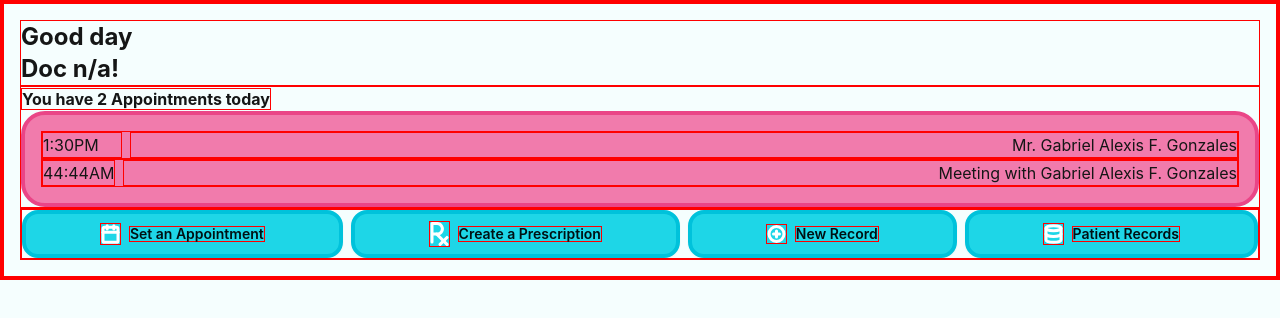
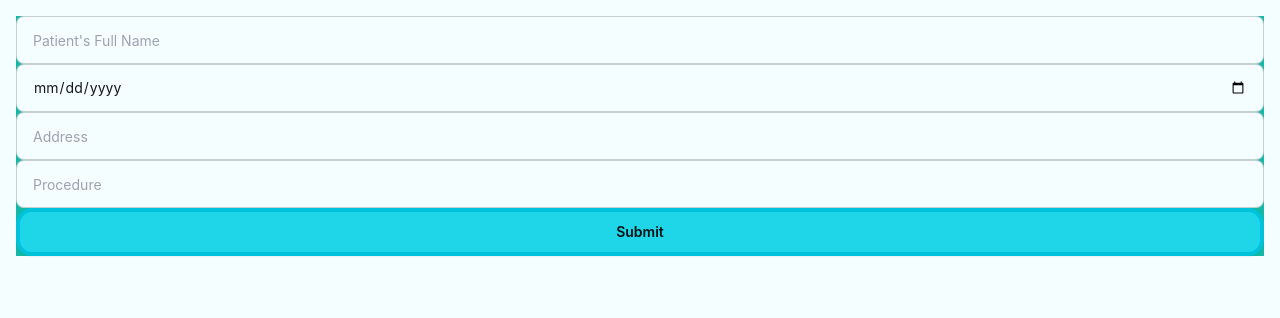
Before and after one commit to Iamusicgab/dental-record-system, a React (Vite) app: page /new in a window 1280 px wide. Shown: the top 318 px of the page. Built offline with nearby package versions, Linux system fonts and the light colour scheme.

Commit message:
Implemented Firebase, Adding System, and Patient Database

```diff
--- a/package.json
+++ b/package.json
@@ -13,7 +13,8 @@
     "@fontsource-variable/inter": "^5.0.19",
     "firebase": "^10.12.3",
     "react": "^18.3.1",
-    "react-dom": "^18.3.1"
+    "react-dom": "^18.3.1",
+    "react-router-dom": "^6.24.1"
   },
   "devDependencies": {
     "@types/react": "^18.3.3",
--- a/src/App.tsx
+++ b/src/App.tsx
@@ -1,68 +1,25 @@
-import { useState } from "react";
-import calendarPic from "./assets/calendar.svg";
-import rxPic from "./assets/rx.svg";
-import addPic from "./assets/add.svg";
-import dbPic from "./assets/db.svg";
-import settingsPic from "./assets/settings.svg";
+import Home from "./pages/home";
+import New from "./pages/new";
+import Appointment from "./pages/appointment";
+import Prescription from "./pages/prescription";
+import Patients from "./pages/patients";
+import PatientsPlaceholder from "./pages/patientsPlaceholder";
+import { BrowserRouter, Routes, Route } from "react-router-dom";
 
 function App() {
-	const [doctorFirstname, setDoctorFirstname] = useState("n/a");
-	const [activeAppointmentsToday, setActiveAppointmentsToday] = useState(2);
 	return (
-		<>
-			<body className="bg-background p-4">
-				<h1 className="text-2xl font-bold">
-					Good day
-					<br />
-					Doc {doctorFirstname}!
-				</h1>
-
-				<div>
-					<span className="font-bold">
-						You have
-						{activeAppointmentsToday === 0
-							? " no "
-							: ` ${activeAppointmentsToday} `}
-						Appointments today
-					</span>
-					<div className="bg-secondary p-4 rounded-3xl border-4 border-secondary-accent">
-						<div className="flex gap-2">
-							<span className="w-20">1:30PM</span>
-							<span className="flex-grow truncate text-right">
-								Mr. Gabriel Alexis F. Gonzales
-							</span>
-						</div>
-						<div className="flex gap-2">
-							<span>44:44AM</span>
-							<span className="flex-grow truncate text-right">
-								Meeting with Gabriel Alexis F. Gonzales
-							</span>
-						</div>
-					</div>
-				</div>
-
-				<nav className="relative bottom-0">
-					<div className="flex w-full justify-around gap-2">
-						<button className="btn btn-primary flex flex-grow justify-center items-center rounded-2xl border-4 border-primary-accent">
-							<img className="w-fit" src={calendarPic} alt="Calendar" />
-							<span className="hidden md:inline">Set an Appointment</span>
-						</button>
-						<button className="btn btn-primary flex flex-grow justify-center items-center rounded-2xl border-4 border-primary-accent">
-							<img className="w-fit" src={rxPic} alt="Prescription" />
-							<span className="hidden md:inline">Create a Prescription</span>
-						</button>
-						<button className="btn btn-primary flex flex-grow justify-center items-center rounded-2xl border-4 border-primary-accent">
-							<img className="w-fit" src={addPic} alt="Create New Record" />
-							<span className="hidden md:inline">New Record</span>
-						</button>
-						<button className="btn btn-primary flex flex-grow justify-center items-center rounded-2xl border-4 border-primary-accent">
-							<img className="w-fit" src={dbPic} alt="Patient Records" />
-							<span className="hidden md:inline">Patient Records</span>
-						</button>
-					</div>
-				</nav>
-			</body>
-		</>
+		<div className="bg-background p-4">
+			<BrowserRouter>
+				<Routes>
+					<Route path="/" element={<Home />} />
+					<Route path="/new" element={<New />} />
+					<Route path="/appointment" element={<Appointment />} />
+					<Route path="/prescription" element={<Prescription />} />
+					<Route path="/patients" element={<Patients />} />
+					<Route path="/patients/:id" element={<PatientsPlaceholder />} />
+				</Routes>
+			</BrowserRouter>
+		</div>
 	);
 }
 
--- a/src/components/firebase.tsx
+++ b/src/components/firebase.tsx
@@ -3,13 +3,13 @@ import { getFirestore } from "@firebase/firestore";
 import { getAuth, onAuthStateChanged } from "firebase/auth";
 
 const firebaseConfig = {
-	apiKey: "AIzaSyCtBM7pAMfftdH_yQdjI6LLrON481_ErtM",
-	authDomain: "dental-record-system.firebaseapp.com",
-	projectId: "dental-record-system",
-	storageBucket: "dental-record-system.appspot.com",
-	messagingSenderId: "368775360295",
-	appId: "1:368775360295:web:c145047a35ab0356388302",
-	measurementId: "G-R9N88F4WZR",
+	apiKey: "AIzaSyCs4HaxjCCcZ3pWEh0e78hL1q3ikC3RVnI",
+	authDomain: "dental-record-system-c0695.firebaseapp.com",
+	projectId: "dental-record-system-c0695",
+	storageBucket: "dental-record-system-c0695.appspot.com",
+	messagingSenderId: "446706234689",
+	appId: "1:446706234689:web:bf0ba66243dc8568ee5dc0",
+	measurementId: "G-8PHMT0LBN7",
 };
 
 const app = initializeApp(firebaseConfig);
--- a/src/index.css
+++ b/src/index.css
@@ -2,6 +2,6 @@
 @tailwind components;
 @tailwind utilities;
 
-* {
+/* * {
 	border: 1px solid red;
-}
+} */
--- a/src/pages/appointment.tsx
+++ b/src/pages/appointment.tsx
@@ -0,0 +1,7 @@
+export default function Appointment() {
+	return (
+		<div>
+			<h1>Appointment</h1>
+		</div>
+	);
+}
--- a/src/pages/home.tsx
+++ b/src/pages/home.tsx
@@ -0,0 +1,92 @@
+import { useState } from "react";
+import calendarPic from "../assets/calendar.svg";
+import rxPic from "../assets/rx.svg";
+import addPic from "../assets/add.svg";
+import dbPic from "../assets/db.svg";
+// import settingsPic from "../assets/settings.svg";
+import { useNavigate } from "react-router-dom";
+
+function Home() {
+	const [doctorFirstname, setDoctorFirstname] = useState("n/a");
+	const [activeAppointmentsToday, setActiveAppointmentsToday] = useState(2);
+	const nav = useNavigate();
+	const navButton = (link: string) => {
+		nav(link);
+	};
+	return (
+		<div>
+			<h1 className="text-2xl font-bold">
+				Good day
+				<br />
+				Doc {doctorFirstname}!
+			</h1>
+
+			<div>
+				<span className="font-bold">
+					You have
+					{activeAppointmentsToday === 0
+						? " no "
+						: ` ${activeAppointmentsToday} `}
+					Appointments today
+				</span>
+				<div className="bg-secondary p-4 rounded-3xl border-4 border-secondary-accent">
+					<div className="flex gap-2">
+						<span className="w-20">1:30PM</span>
+						<span className="flex-grow truncate text-right">
+							Mr. Gabriel Alexis F. Gonzales
+						</span>
+					</div>
+					<div className="flex gap-2">
+						<span>44:44AM</span>
+						<span className="flex-grow truncate text-right">
+							Meeting with Gabriel Alexis F. Gonzales
+						</span>
+					</div>
+				</div>
+			</div>
+
+			<nav className="relative bottom-0">
+				<div className="flex w-full justify-around gap-2">
+					<button
+						onClick={() => {
+							navButton("/appointment");
+						}}
+						className="btn btn-primary flex flex-grow justify-center items-center rounded-2xl border-4 border-primary-accent"
+					>
+						<img className="w-fit" src={calendarPic} alt="Calendar" />
+						<span className="hidden md:inline">Set an Appointment</span>
+					</button>
+					<button
+						onClick={() => {
+							navButton("/prescription");
+						}}
+						className="btn btn-primary flex flex-grow justify-center items-center rounded-2xl border-4 border-primary-accent"
+					>
+						<img className="w-fit" src={rxPic} alt="Prescription" />
+						<span className="hidden md:inline">Create a Prescription</span>
+					</button>
+					<button
+						onClick={() => {
+							navButton("/new");
+						}}
+						className="btn btn-primary flex flex-grow justify-center items-center rounded-2xl border-4 border-primary-accent"
+					>
+						<img className="w-fit" src={addPic} alt="Create New Record" />
+						<span className="hidden md:inline">New Record</span>
+					</button>
+					<button
+						onClick={() => {
+							navButton("/patients");
+						}}
+						className="btn btn-primary flex flex-grow justify-center items-center rounded-2xl border-4 border-primary-accent"
+					>
+						<img className="w-fit" src={dbPic} alt="Patient Records" />
+						<span className="hidden md:inline">Patient Records</span>
+					</button>
+				</div>
+			</nav>
+		</div>
+	);
+}
+
+export default Home;
--- /dev/null
+++ b/src/pages/new.tsx
@@ -0,0 +1,123 @@
+import { addDoc, collection, Timestamp } from "firebase/firestore";
+import { db } from "../components/firebase";
+import { useState } from "react";
+
+function New() {
+	const [newPatientData, setNewPatientData] = useState({
+		name: "",
+		dob: "",
+		address: "",
+		procedures: [
+			{
+				procedureName: "",
+				date: "",
+			},
+		],
+	});
+	const [error, setError] = useState("");
+	const handleSubmit = (e: React.FormEvent<HTMLFormElement>) => {
+		e.preventDefault();
+
+		addDoc(collection(db, "doctors", "docGab", "patients"), {
+			...newPatientData,
+			procedures: [
+				{
+					...newPatientData.procedures[0],
+					date: Timestamp.now(),
+				},
+			],
+		});
+		console.log("Submitted");
+		console.log(newPatientData);
+	};
+	return (
+		<form
+			className="bg-teal-500"
+			onSubmit={handleSubmit}
+			onInvalid={() => {
+				setError("Please fill out all fields.");
+			}}
+		>
+			<input
+				required
+				type="text"
+				placeholder="Patient's Full Name"
+				title="Name"
+				autoCorrect="off"
+				autoCapitalize="words"
+				autoComplete="name"
+				className="input input-bordered input-md w-full"
+				onChange={(e) => {
+					setNewPatientData({ ...newPatientData, name: e.target.value });
+				}}
+			/>
+			<input
+				required
+				type="date"
+				placeholder="DD-MM-YYYY"
+				title="Birthday"
+				className="input input-bordered input-md w-full"
+				onChange={(e) => {
+					setNewPatientData({ ...newPatientData, dob: e.target.value });
+				}}
+			/>
+			<input
+				required
+				type="text"
+				placeholder="Address"
+				title="Address"
+				autoCorrect="off"
+				autoCapitalize="words"
+				autoComplete="address-level1"
+				className="input input-bordered input-md w-full"
+				onChange={(e) => {
+					setNewPatientData({ ...newPatientData, address: e.target.value });
+				}}
+			/>
+			<input
+				required
+				type="text"
+				placeholder="Procedure"
+				title="Procedure"
+				className="input input-bordered input-md w-full"
+				onChange={(e) => {
+					setNewPatientData({
+						...newPatientData,
+						procedures: [
+							{
+								...newPatientData.procedures[0],
+								procedureName: e.target.value,
+							},
+						],
+					});
+				}}
+			/>
+			<input
+				type="submit"
+				placeholder="Submit"
+				title="Procedure"
+				className="btn btn-primary flex w-full justify-center items-center rounded-2xl border-4 border-primary-accent"
+			/>
+			{error && (
+				<div role="alert" className="alert alert-warning">
+					<svg
+						xmlns="http://www.w3.org/2000/svg"
+						className="h-6 w-6 shrink-0 stroke-current"
+						fill="none"
+						viewBox="0 0 24 24"
+					>
+						<path
+							stroke-linecap="round"
+							stroke-linejoin="round"
+							stroke-width="2"
+							d="M10 14l2-2m0 0l2-2m-2 2l-2-2m2 2l2 2m7-2a9 9 0 11-18 0 9 9 0 0118 0z"
+						/>
+					</svg>
+					<span>{error}</span>
+				</div>
+			)}
+		</form>
+	);
+}
+
+export default New;
--- a/src/pages/patients.tsx
+++ b/src/pages/patients.tsx
@@ -0,0 +1,36 @@
+import { db } from "../components/firebase";
+import { useEffect, useState } from "react";
+import { collection, getDocs } from "firebase/firestore";
+function Patients() {
+	const [patients, setPatients] = useState<Array<Patient>>([]);
+	const patientsdb = collection(db, "doctors", "docGab", "patients");
+	interface Patient {
+		id: string;
+		name: string;
+		dob: string;
+		address: string;
+		procedures: Array<{ procedure: string; date: string }>;
+	}
+	const getPatients = async () => {
+		const data = await getDocs(patientsdb);
+
+		const finalData = data.docs.map((doc) => ({
+			id: doc.id,
+			...doc.data(),
+		})) as Patient[];
+		setPatients(finalData);
+	};
+
+	useEffect(() => {
+		getPatients();
+	}, []);
+	return (
+		<div>
+			{patients.map((patient, index) => (
+				<h1 key={index}>{patient.name}</h1>
+			))}
+		</div>
+	);
+}
+
+export default Patients;
--- /dev/null
+++ b/src/pages/patientsPlaceholder.tsx
@@ -0,0 +1,14 @@
+import { useParams } from "react-router-dom";
+import { db } from "../components/firebase";
+import { useState } from "react";
+import { doc, getDoc } from "firebase/firestore";
+
+function PatientsPlaceholder() {
+	const { id } = useParams();
+	return (
+		<div>
+			<h1>Patients Placeholder of {id}</h1>
+		</div>
+	);
+}
+export default PatientsPlaceholder;
--- a/src/pages/prescription.tsx
+++ b/src/pages/prescription.tsx
@@ -0,0 +1,5 @@
+function Prescription() {
+	return <div>prescription</div>;
+}
+
+export default Prescription;
```
Also changed, not shown: src/pages/login.tsx (added), 1 other file (tests, documents, lock files or other folders).
